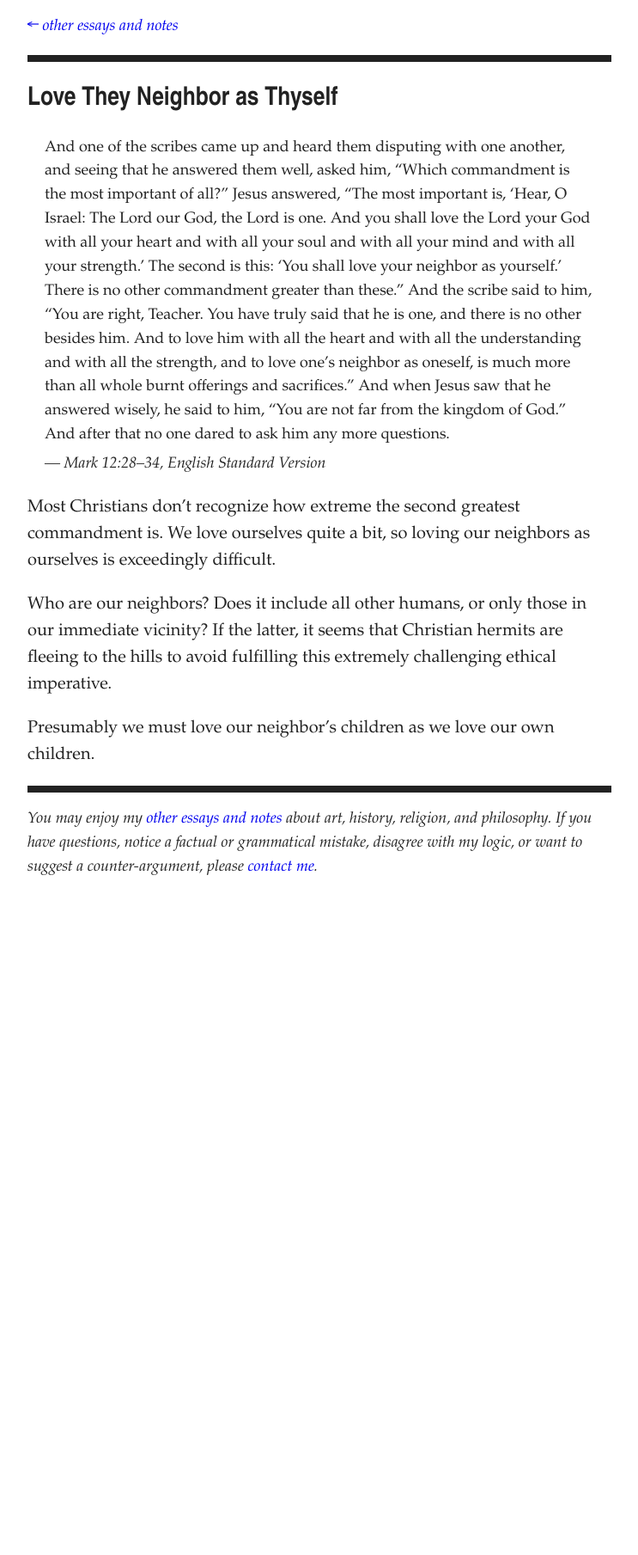
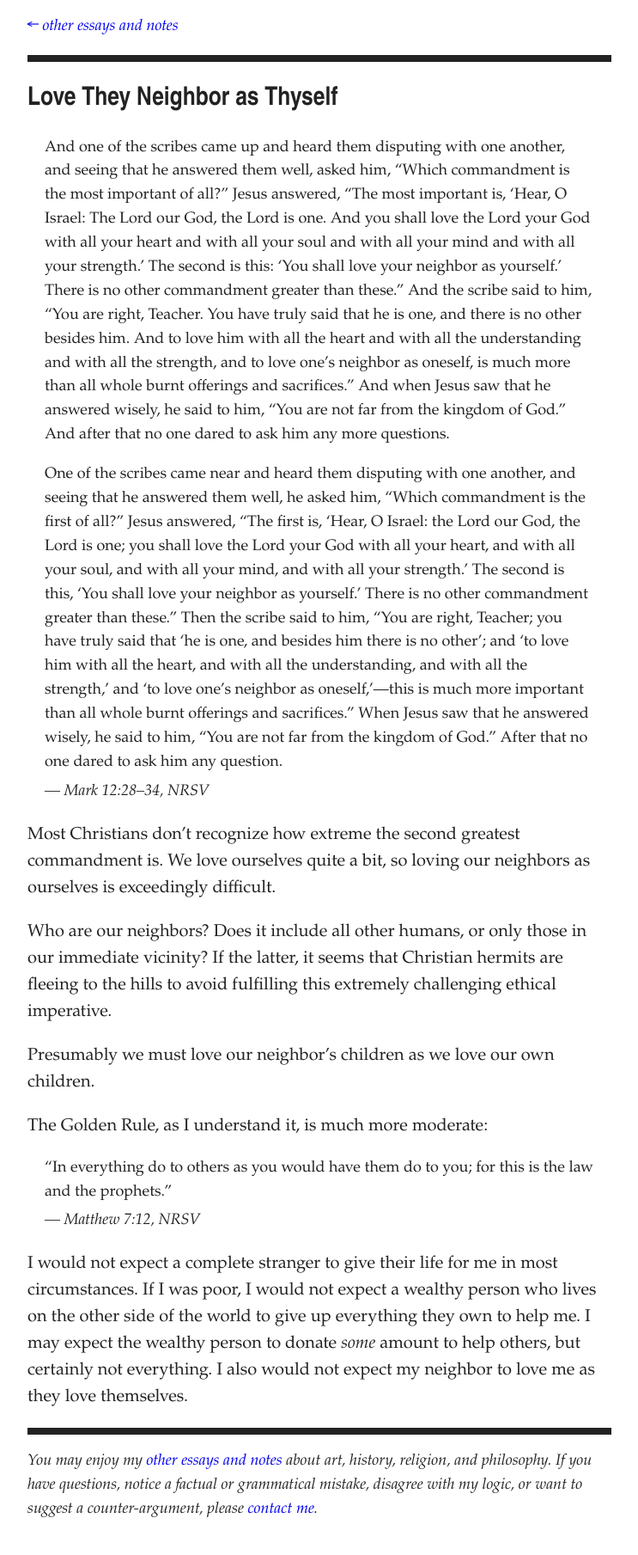
Before and after one commit to artsandmetaphysics/goodlifeodyssey, a Jekyll site: the page built from _documents/love-they-neighbor-as-thyself.md, in a window 1280 px wide. Shown: the whole page at 86% size, without its empty margins (268-1011 px from the left). Built offline with Jekyll 4.4.1, drawn with Linux system fonts in a browser that asks for light colours; before the commit the page ends 1062 px from its top, so only the background shows below that.

Commit message:
Extend essay about loving thy neighbor

```diff
--- a/_documents/love-they-neighbor-as-thyself.md
+++ b/_documents/love-they-neighbor-as-thyself.md
@@ -10,7 +10,11 @@ order: 800
 
 <blockquote>
 <p>And one of the scribes came up and heard them disputing with one another, and seeing that he answered them well, asked him, “Which commandment is the most important of all?” Jesus answered, “The most important is, ‘Hear, O Israel: The Lord our God, the Lord is one. And you shall love the Lord your God with all your heart and with all your soul and with all your mind and with all your strength.’ The second is this: ‘You shall love your neighbor as yourself.’ There is no other commandment greater than these.” And the scribe said to him, “You are right, Teacher. You have truly said that he is one, and there is no other besides him. And to love him with all the heart and with all the understanding and with all the strength, and to love one’s neighbor as oneself, is much more than all whole burnt offerings and sacrifices.” And when Jesus saw that he answered wisely, he said to him, “You are not far from the kingdom of God.” And after that no one dared to ask him any more questions.</p>
-<cite>— Mark 12:28–34, English Standard Version</cite>
+</blockquote>
+
+<blockquote>
+<p>One of the scribes came near and heard them disputing with one another, and seeing that he answered them well, he asked him, “Which commandment is the first of all?” Jesus answered, “The first is, ‘Hear, O Israel: the Lord our God, the Lord is one; you shall love the Lord your God with all your heart, and with all your soul, and with all your mind, and with all your strength.’ The second is this, ‘You shall love your neighbor as yourself.’ There is no other commandment greater than these.” Then the scribe said to him, “You are right, Teacher; you have truly said that ‘he is one, and besides him there is no other’; and ‘to love him with all the heart, and with all the understanding, and with all the strength,’ and ‘to love one’s neighbor as oneself,’—this is much more important than all whole burnt offerings and sacrifices.” When Jesus saw that he answered wisely, he said to him, “You are not far from the kingdom of God.” After that no one dared to ask him any question.</p>
+<cite>— Mark 12:28–34, NRSV</cite>
 </blockquote>
 
 Most Christians don’t recognize how extreme the second greatest commandment is.  We love ourselves quite a bit, so loving our neighbors as ourselves is exceedingly difficult.
@@ -18,3 +22,12 @@ Most Christians don’t recognize how extreme the second greatest commandment is
 Who are our neighbors?  Does it include all other humans, or only those in our immediate vicinity?  If the latter, it seems that Christian hermits are fleeing to the hills to avoid fulfilling this extremely challenging ethical imperative.
 
 Presumably we must love our neighbor’s children as we love our own children.
+
+The Golden Rule, as I understand it, is much more moderate:
+
+<blockquote>
+<p>“In everything do to others as you would have them do to you; for this is the law and the prophets.”</p>
+<cite>— Matthew 7:12, NRSV</cite>
+</blockquote>
+
+I would not expect a complete stranger to give their life for me in most circumstances.  If I was poor, I would not expect a wealthy person who lives on the other side of the world to give up everything they own to help me.  I may expect the wealthy person to donate *some* amount to help others, but certainly not everything.  I also would not expect my neighbor to love me as they love themselves.
```
Also changed, not shown: documents/love-they-neighbor-as-thyself.md (+10 -1 lines).
